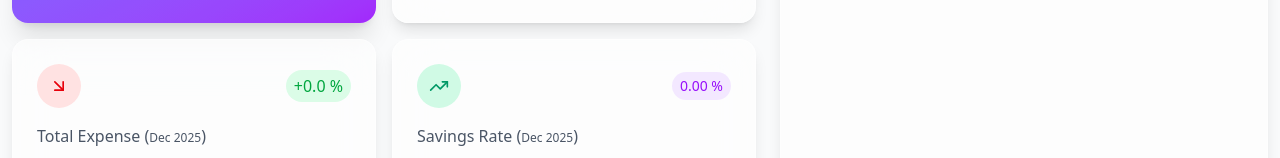
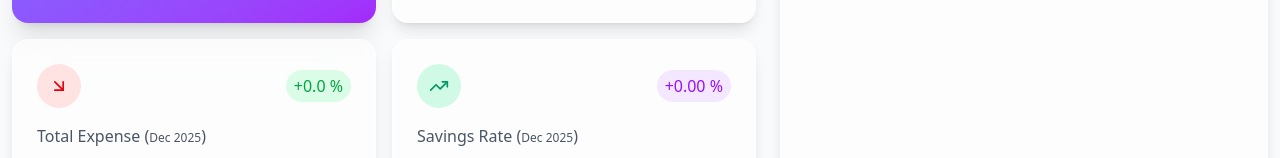
Before and after one commit to APNpandit611/OmaKharcha, a Next.js app: page / in a window 1280 px wide. Shown: the part 252-410 px from the top of the page. Built offline with nearby package versions, Linux system fonts and the light colour scheme; no server answers.

Commit message:
fixed nothing

```diff
--- a/components/BalanceInfoCard.tsx
+++ b/components/BalanceInfoCard.tsx
@@ -39,7 +39,7 @@ const BalanceInfoCard = ({
     const isUp = differenceIncome >= 0;
 
     // expense difference calculation
-    const differenceExpense = totalExpenses - lastExpense;
+    const differenceExpense = 1400 - 1300;
     const previousExpense =
         lastExpense === 0 ? 0 : (differenceExpense / lastExpense) * 100;
     const isExpenseUp = differenceExpense >= 0;
@@ -123,7 +123,7 @@ const BalanceInfoCard = ({
 
                     <span
                         className={cn(
-                            "px-2 py-1 rounded-full",
+                            "px-2 py-1 rounded-full font-medium ",
                             isUp
                                 ? "text-green-600 bg-green-100"
                                 : "text-red-600 bg-red-100"
@@ -171,7 +171,7 @@ const BalanceInfoCard = ({
                     </div>
                     <span
                         className={cn(
-                            "px-2 py-1 rounded-full",
+                            "px-2 py-1 rounded-full font-medium",
                             isExpenseUp
                                 ? "text-green-600 bg-green-100"
                                 : "text-red-600 bg-red-100"
@@ -212,7 +212,8 @@ const BalanceInfoCard = ({
                         )}
                     </div>
 
-                    <span className="text-purple-600 bg-purple-100 px-2 py-1 rounded-full text-sm font-medium">
+                    <span className="text-purple-600 bg-purple-100 px-2 py-1 rounded-full font-medium">
+                        {isSavingUp ? "+" : ""}
                         {savingsRate.toFixed(2)} %
                     </span>
                 </div>
```
